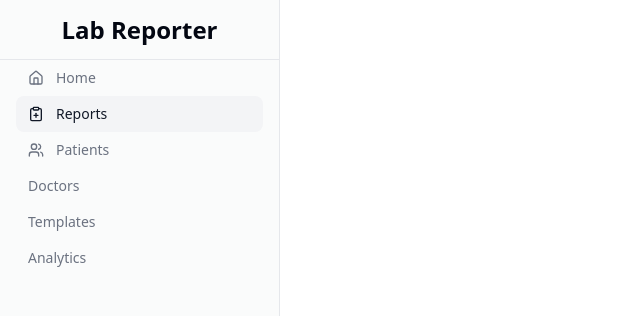
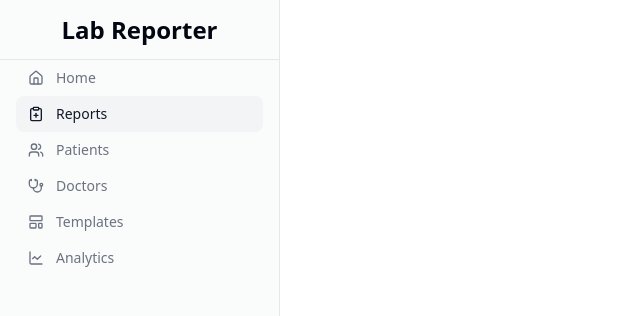
Before and after one commit to shaileshaanand/labreporter3, a React (Vite) app in the folder frontend/: page / in a window 1280 px wide. Shown: the top 316 px of the page, without its empty margins (0-640 px from the left). Built offline with nearby package versions, Linux system fonts and the light colour scheme.

Commit message:
Add icons

```diff
--- a/frontend/src/App.tsx
+++ b/frontend/src/App.tsx
@@ -1,4 +1,11 @@
-import { ClipboardPlus, Home, Users } from "lucide-react";
+import {
+  ChartLine,
+  ClipboardPlus,
+  Home,
+  LayoutTemplate,
+  Stethoscope,
+  Users,
+} from "lucide-react";
 function App() {
   return (
     <>
@@ -24,12 +31,15 @@ function App() {
                 Patients
               </div>
               <div className="flex items-center gap-3 rounded-lg px-3 py-2 text-muted-foreground transition-all hover:text-primary">
+                <Stethoscope className="h-4 w-4" />
                 Doctors
               </div>
               <div className="flex items-center gap-3 rounded-lg px-3 py-2 text-muted-foreground transition-all hover:text-primary">
+                <LayoutTemplate className="h-4 w-4" />
                 Templates
               </div>
               <div className="flex items-center gap-3 rounded-lg px-3 py-2 text-muted-foreground transition-all hover:text-primary">
+                <ChartLine className="h-4 w-4" />
                 Analytics
               </div>
             </nav>
```
